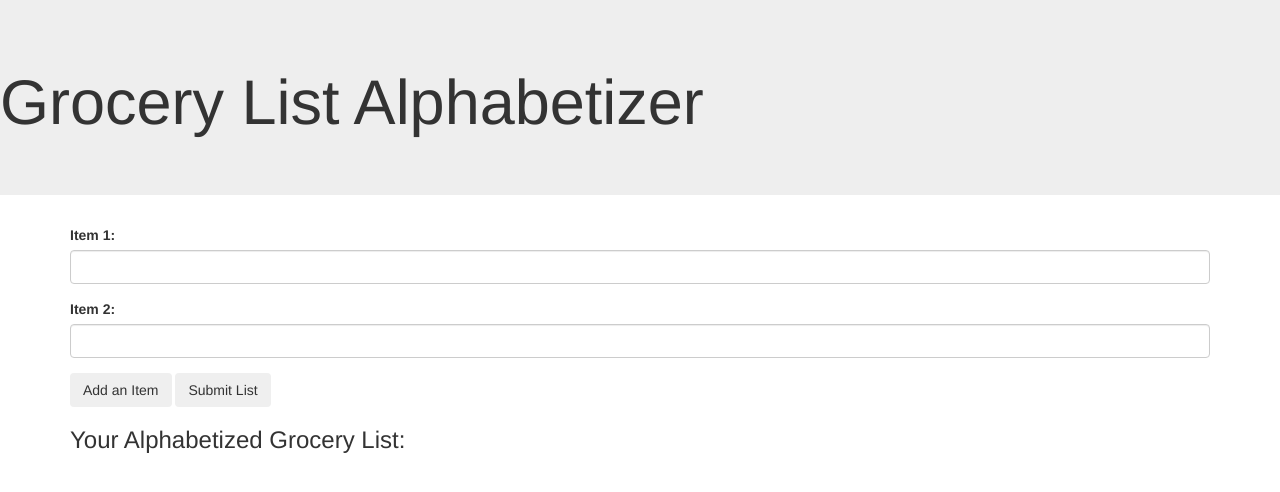
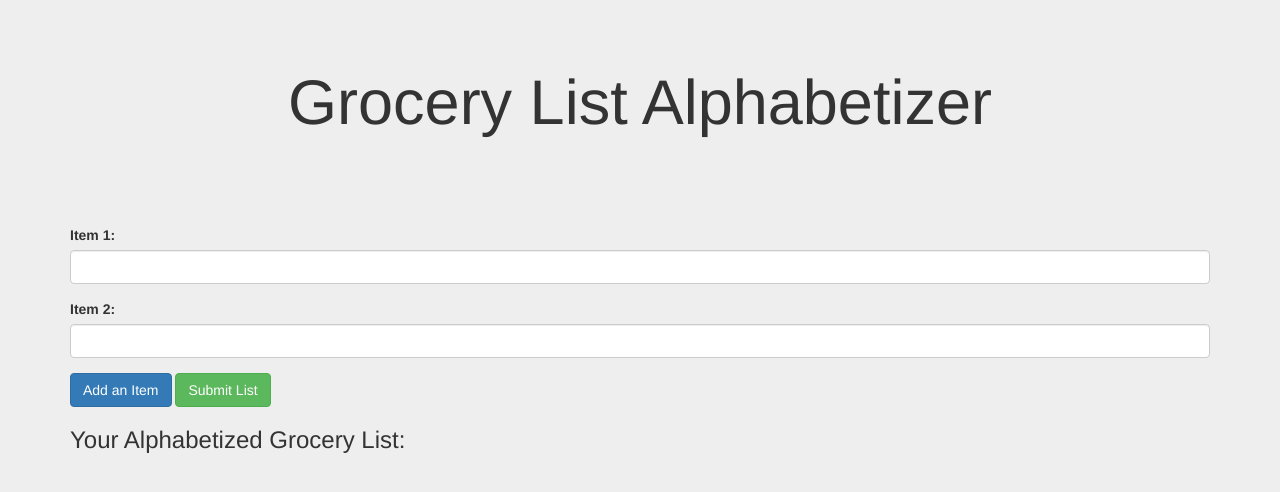
Before and after one commit to TJEverett/grocery_alphabetizer, a plain HTML site: page index.html in a window 1280 px wide. Drawn offline with Linux system fonts and the light colour scheme.

Commit message:
change background and button colors, fixed typo in css

```diff
--- a/css/styles.css
+++ b/css/styles.css
@@ -1,3 +1,7 @@
-.jumobtron{
+.jumbotron{
   text-align: center;
 }
+
+body{
+  background-color: #eee;
+}
--- a/index.html
+++ b/index.html
@@ -27,8 +27,8 @@
             </div>
           </div>
 
-          <button type="button" id="new" class="btn">Add an Item</button>
-          <button type="submit" class="btn">Submit List</button>
+          <button type="button" id="new" class="btn btn-primary">Add an Item</button>
+          <button type="submit" class="btn btn-success">Submit List</button>
         </form>
       </div>
 
```
